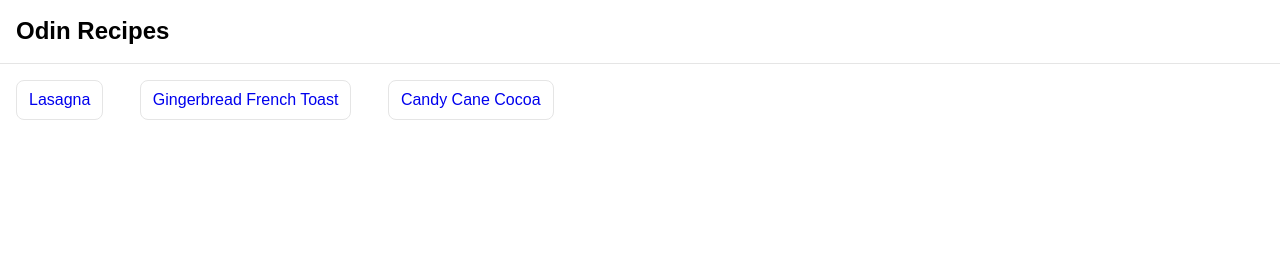
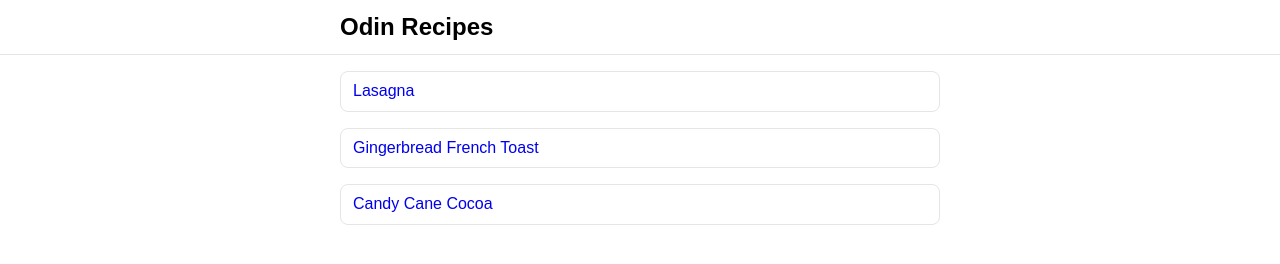
Before and after one commit to ksorathia/odin-recipes, a plain HTML site: page index.html in a window 1280 px wide. Drawn offline with Linux system fonts and the light colour scheme.

Commit message:
Center align index
Aligning the page content with a separate top bar and specified
margins on the header and recipe cards.

```diff
--- a/index.html
+++ b/index.html
@@ -7,8 +7,8 @@
     <link rel="stylesheet" href="./style.css">
 </head>
 <body class="container">
-    <div class="header">
-        <h1>Odin Recipes</h1>
+    <div class="top-bar">
+        <h1 class="header">Odin Recipes</h1>
     </div>
     <a href="./recipes/lasagna.html" class="recipe-card">
         Lasagna
--- a/style.css
+++ b/style.css
@@ -17,19 +17,26 @@ h3 {
 }
 
 .container {
-    margin: 0px;
+    margin: 0;
 }
 
-.header {
-    padding: 4px 16px;
+.top-bar {
     border-bottom: 1px solid #e5e5e5;
+    padding: 16px;
+}
+
+.header,
+.recipe-card {
+    width: 90%;
+    max-width: 600px;
+    margin: 0 auto;
 }
 
 .recipe-card {
     border: 1px solid #e5e5e5;
     border-radius: 8px;
     padding: 8px 12px;
-    margin: 16px;
-    display: inline-block;
+    margin: 16px auto;
+    display: block;
     text-decoration: none;
 }
```
